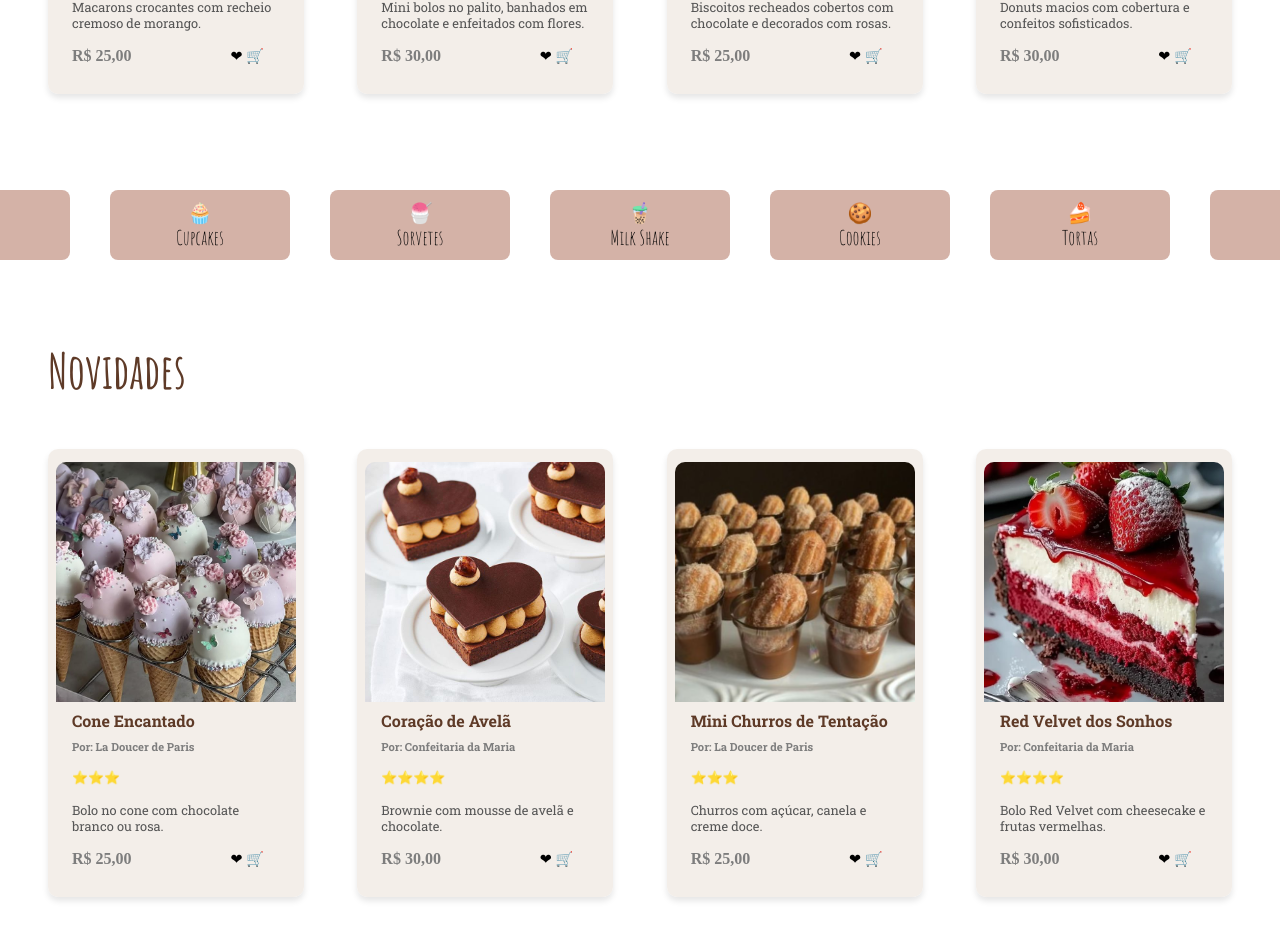
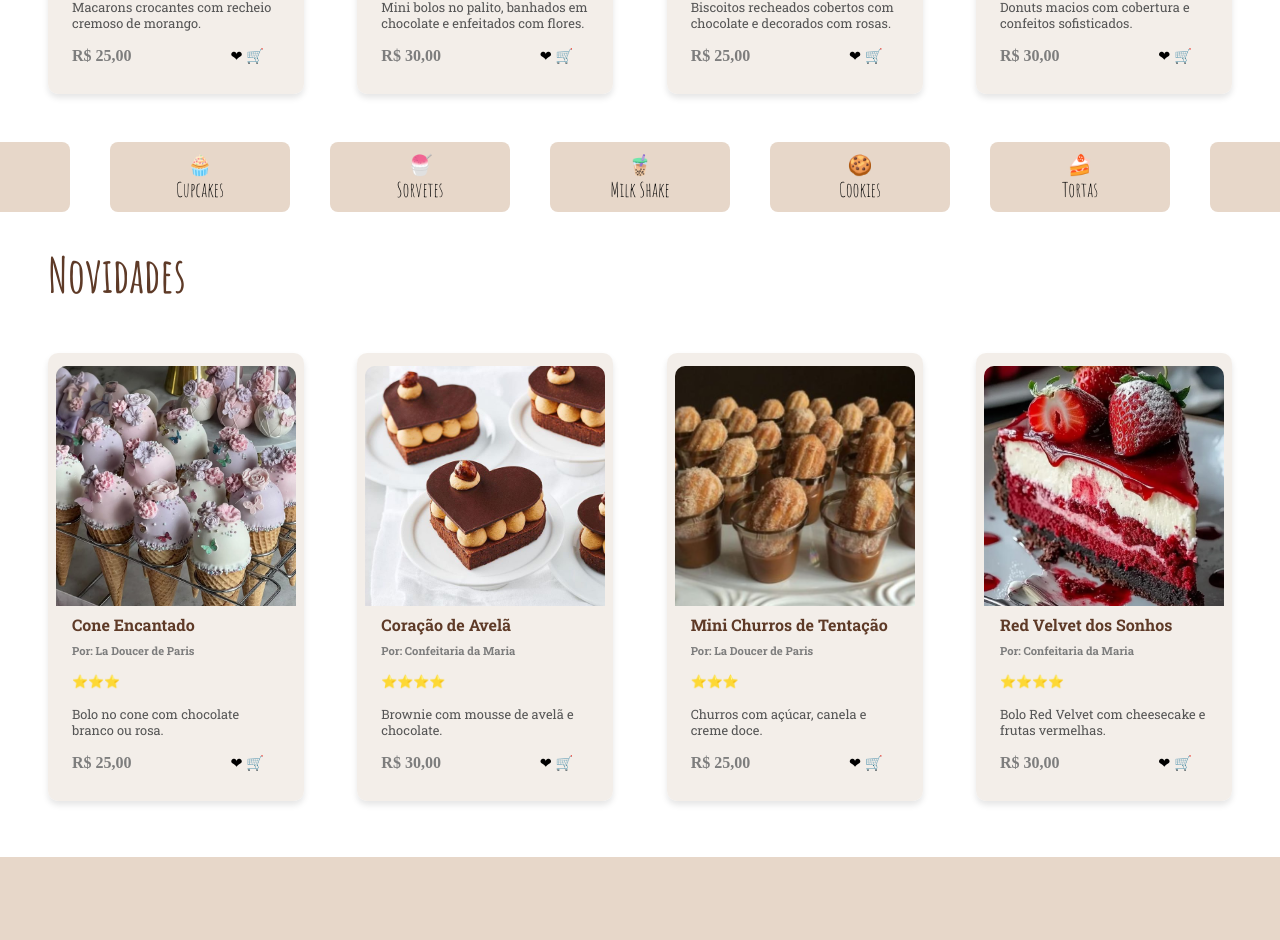
Before and after one commit to EvelynOliveira1200/components-class, a Next.js app: page / in a window 1280 px wide. Shown: the part 1107-2047 px from the top of the page. Built offline with nearby package versions, Linux system fonts and the light colour scheme.

Commit message:
finalization

```diff
--- a/styles/Categoria.module.css
+++ b/styles/Categoria.module.css
@@ -5,7 +5,7 @@
 }
 
 .cardCategoria {
-    background-color: #D4B2A7;
+    background-color: #E7D7C9;
     list-style: none;
     border-radius: 8px;
     padding: 10px;
--- a/styles/home.css
+++ b/styles/home.css
@@ -23,7 +23,8 @@
   flex-direction: row;
 	gap: 5vh;
 	justify-content: center;
-  margin: 10vh;
+  margin-bottom: 2rem;
+  width: 100%;
 }
 
 .novidades {
```
